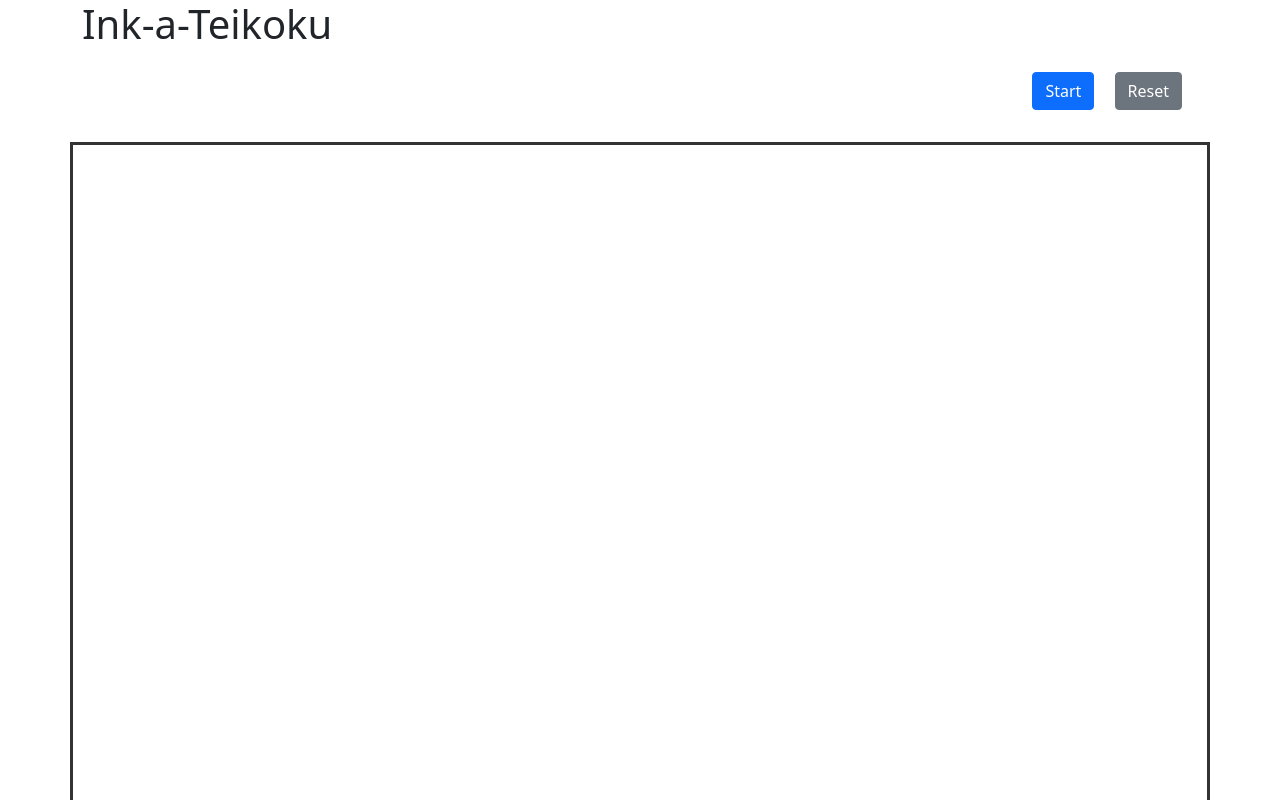
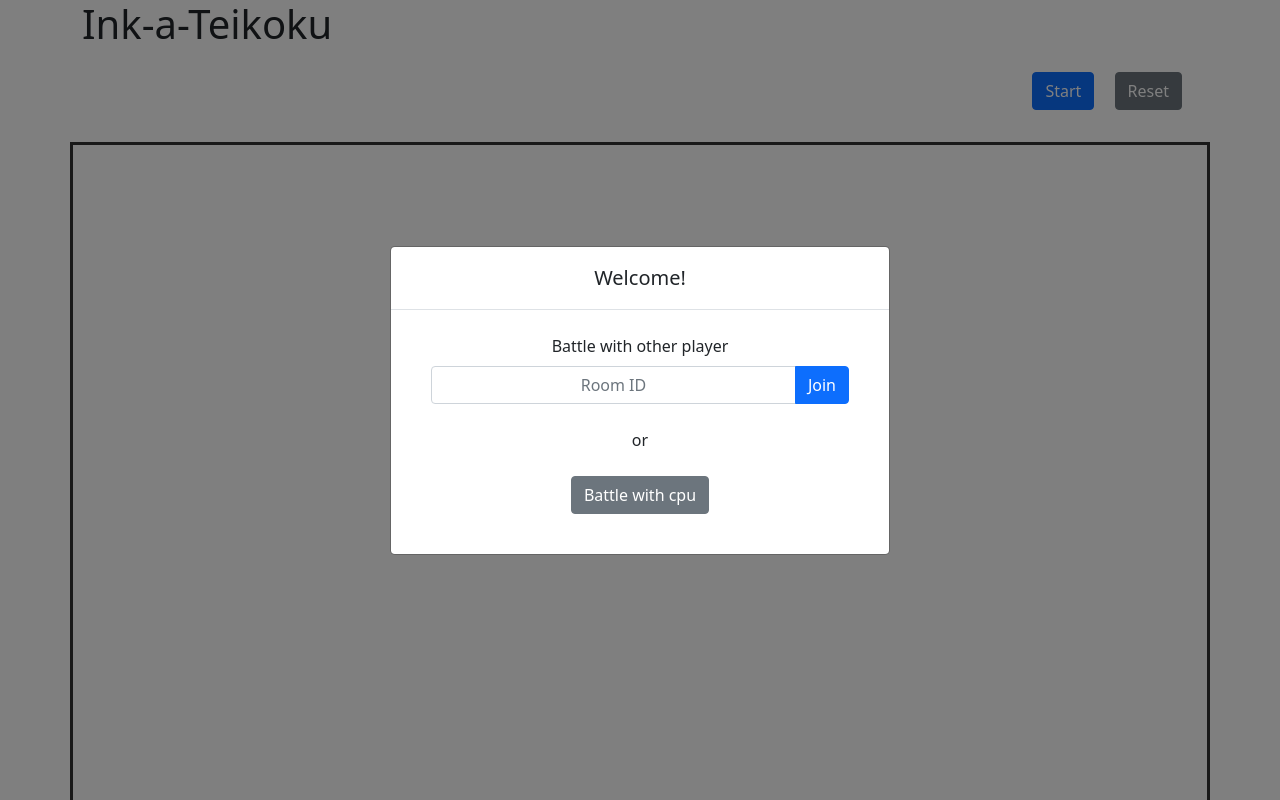
Before and after one commit to asterisk-cn/ink-a-teikoku, a website: page public/index.html in a window 1280 px wide. Shown: the top 800 px of the page. Drawn offline with nearby package versions, Linux system fonts and the light colour scheme; no server answers.

Commit message:
feat: start modal

```diff
--- a/public/game.js
+++ b/public/game.js
@@ -12,6 +12,10 @@ const resetButton = document.getElementById("resetButton");
 const context = canvas.getContext("2d");
 
 let canClick = false;
+
+$(window).on("load", function () {
+    $("#modeSelectModal").modal("show");
+});
 
 socket.on("init", function (gameState) {
     const obstacles = gameState.obstacles;
--- a/public/index.html
+++ b/public/index.html
@@ -11,6 +11,65 @@
         <title>Ink-a-Teikoku</title>
     </head>
     <body>
+        <div
+            class="modal fade"
+            id="modeSelectModal"
+            tabindex="-1"
+            data-bs-backdrop="static"
+            data-bs-keyboard="false"
+            aria-labelledby="exampleModalLabel"
+            aria-hidden="true"
+        >
+            <div class="modal-dialog modal-dialog-centered">
+                <div class="modal-content">
+                    <div class="modal-header justify-content-center">
+                        <h5 class="modal-title" id="exampleModalLabel">Welcome!</h5>
+                    </div>
+                    <div class="modal-body">
+                        <div class="row text-center justify-content-center mb-2">
+                            <div class="row justify-content-center">
+                                <p class="m-2">Battle with other player</p>
+                                <div class="row">
+                                    <div class="input-group mb-3">
+                                        <input
+                                            type="text"
+                                            class="form-control text-center"
+                                            placeholder="Room ID"
+                                            aria-label="Room ID"
+                                            aria-describedby="basic-addon2"
+                                            id="roomIDInput"
+                                        />
+                                        <button
+                                            type="button"
+                                            class="btn btn-primary"
+                                            data-bs-dismiss="modal"
+                                            id="joinButton"
+                                        >
+                                            Join
+                                        </button>
+                                    </div>
+                                </div>
+                            </div>
+                            <div class="row justify-content-center">
+                                <div class="row justify-content-center">
+                                    <p class="m-2">or</p>
+                                </div>
+                                <div class="m-3">
+                                    <button
+                                        type="button"
+                                        class="btn btn-secondary"
+                                        data-bs-dismiss="modal"
+                                        id="hostButton"
+                                    >
+                                        Battle with cpu
+                                    </button>
+                                </div>
+                            </div>
+                        </div>
+                    </div>
+                </div>
+            </div>
+        </div>
         <div class="container">
             <h1>Ink-a-Teikoku</h1>
             <div class="text-end p-2">
```
